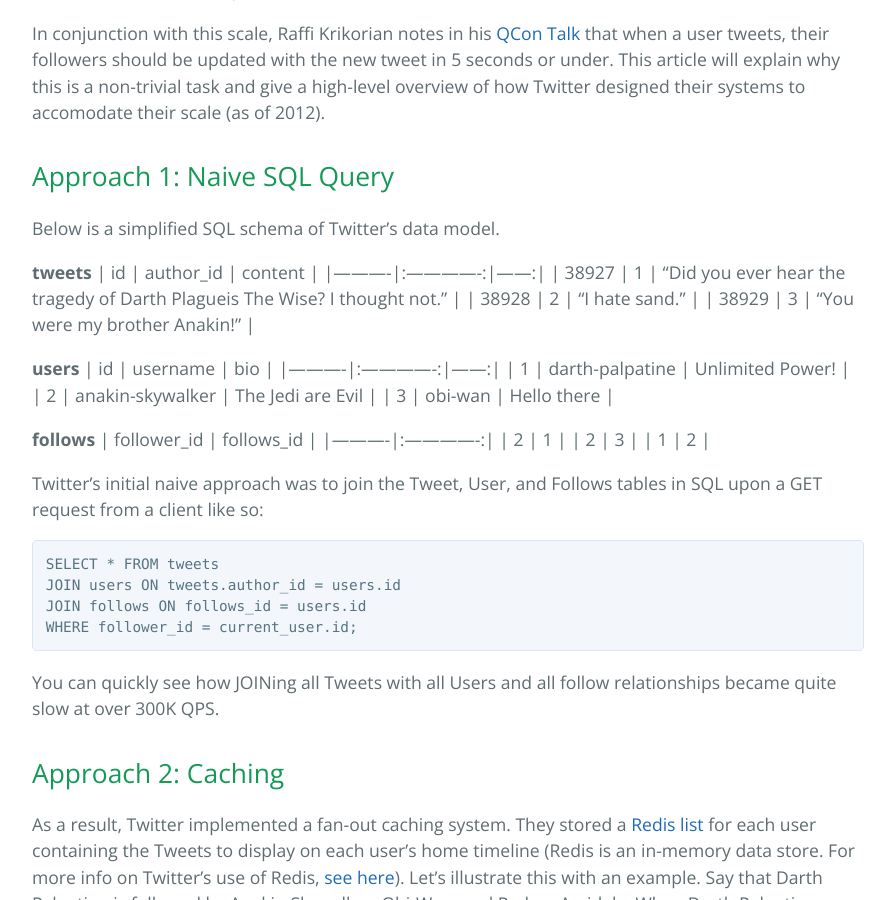
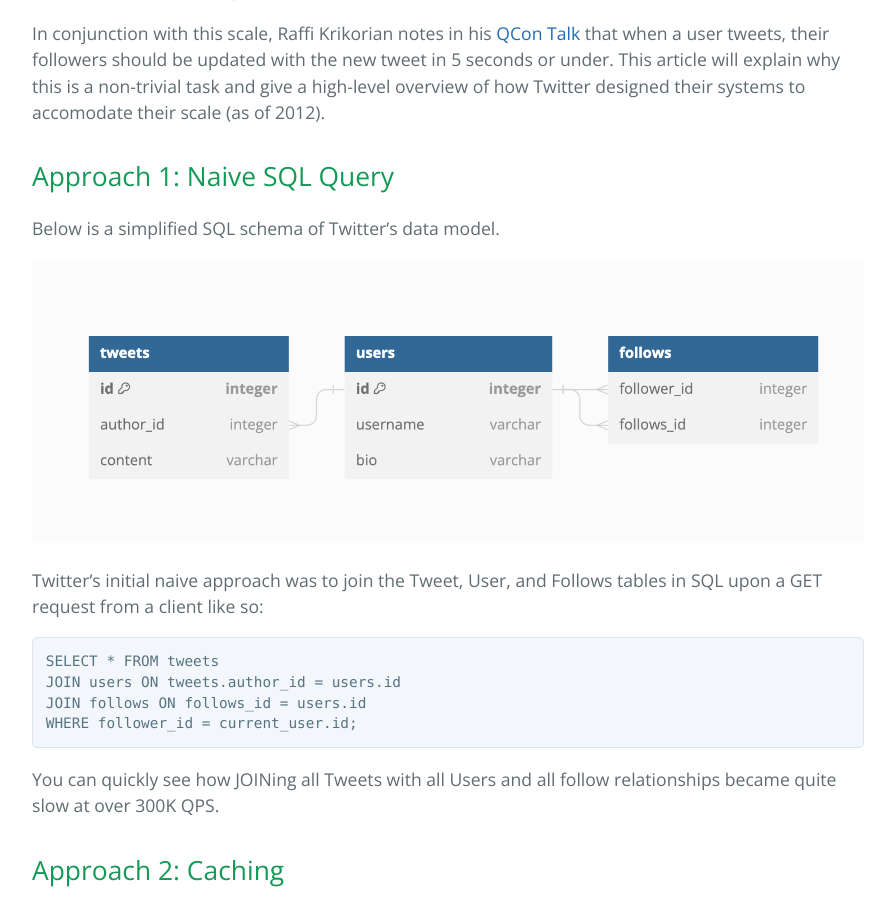
Before and after one commit to learning-software-engineering/learning-software-engineering.github.io, a Jekyll site: the page built from Topics/System_Design/Twitter_System_Design.md, in a window 1280 px wide and 900 px high, scrolled down 750 px. Shown: the whole window, without its empty margins (192-1087 px from the left). Built offline with Jekyll 4.4.1, drawn with Linux system fonts in a browser that asks for light colours; our own code applies the rules of GitHub Pages for plain Markdown files.

Commit message:
Use SQL schema image and create assets dir

````diff
--- a/Topics/System_Design/Twitter_System_Design.md
+++ b/Topics/System_Design/Twitter_System_Design.md
@@ -12,26 +12,7 @@
 ## Approach 1: Naive SQL Query
 Below is a simplified SQL schema of Twitter's data model.
 
-**tweets**
-| id   |      author_id      | content  |
-|----------|:-------------:|------:|
-| 38927 | 1  | "Did you ever hear the tragedy of Darth Plagueis The Wise? I thought not." |
-| 38928 |    2   |   "I hate sand." |
-| 38929 | 3 |    "You were my brother Anakin!" |
-
-**users**
-| id   |      username      |  bio |
-|----------|:-------------:|------:|
-| 1 |  darth-palpatine | Unlimited Power! |
-| 2 |    anakin-skywalker   |   The Jedi are Evil |
-| 3 | obi-wan |  Hello there   |
-
-**follows**
-| follower_id   |      follows_id      |
-|----------|:-------------:|
-| 2 |  1 |
-| 2 |    3   |
-| 1 | 2 |
+![An example SQL schema for Twitter](./assets/schema.png)
 
 Twitter's initial naive approach was to join the Tweet, User, and Follows tables in SQL upon a GET request from a client like so:
 ```
@@ -48,7 +29,7 @@
 
 The below system diagram presents a simplified version of this architecture. Note that several things are omitted for simplicity; for example the load balancer that receives the POST request from the client. Also note that the Redis Cluster is presented as one node in the diagram. In reality, a Redis Cluster (as the word "cluster" suggests) consists of lots of distributed Redis databases. In addition, Twitter (as of 2012) stores three copies of each Tweet across different Redis nodes to ensure system resilience and availability (as in a huge system like Twitter, nodes can frequently crash and become unavailable).
 
-![Twitter's Caching Approach](twitter.png)
+![Twitter's Caching Approach](./assets/twitter.png)
 *A system diagram of Twitter's caching approach for home timelines.*
 
 ## A Third Twist: the Hybrid Approach
````
Also changed, not shown: Topics/System_Design/assets/schema.png (added), Topics/System_Design/assets/twitter.png (renamed from Topics/System_Design/twitter.png).
